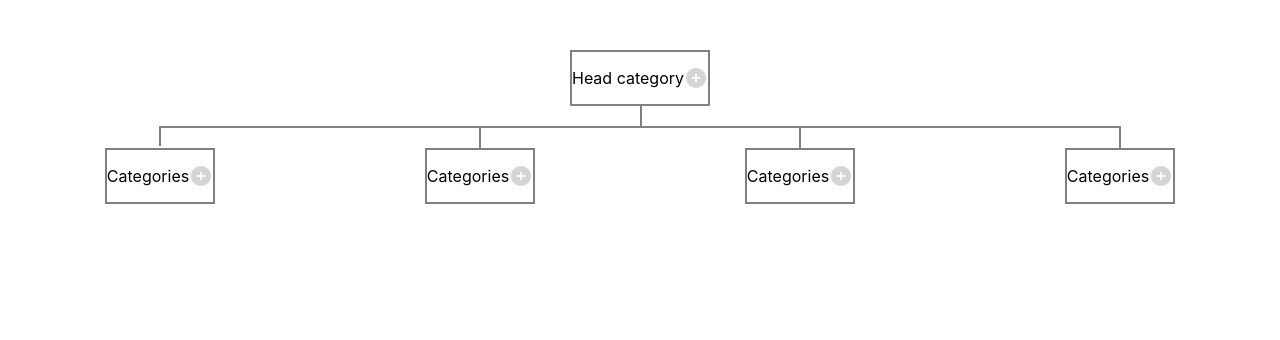
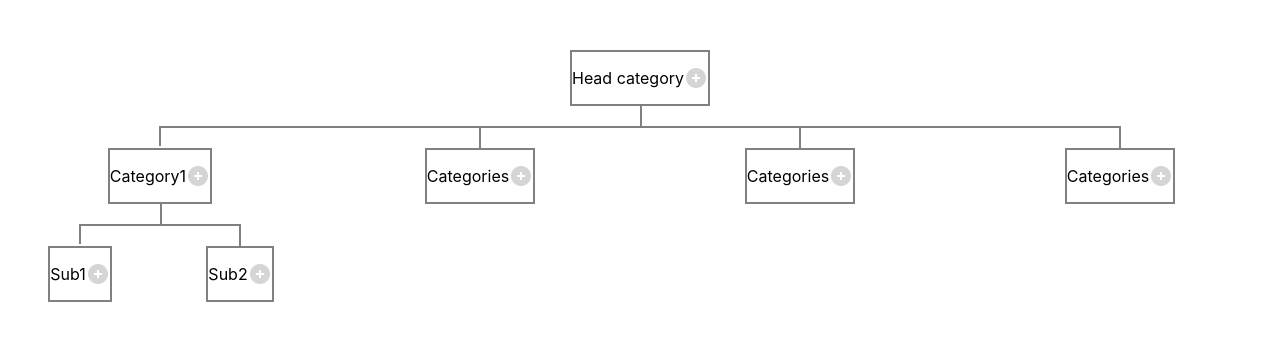
Before and after one commit to Amil032/test-task, a React (Create React App) app: page / in a window 1280 px wide. Shown: the top 340 px of the page. Built offline with nearby package versions, Linux system fonts and the light colour scheme.

Commit message:
added subcategories

```diff
--- a/src/App.tsx
+++ b/src/App.tsx
@@ -17,20 +17,52 @@ function App() {
 
         <div style={{ display: 'flex', justifyContent: 'space-between', width: '100%' }}>
 
-          <div style={{ width: '100%' }}>
-            <div style={{ backgroundColor: 'white', width: '100%' }}>
-              <div style={{ display: 'flex', alignItems: 'center', flexDirection: 'column' }}>
+
+          <div style={{ display: 'flex', flexDirection: 'column', backgroundColor: 'white', width: '100%' }}>
+
+            <div style={{ display: 'flex', alignItems: 'center', flexDirection: 'column' }}>
+              <div style={{ display: 'flex', width: '100%' }} >
+                <div style={{ height: '20px', width: '50%', borderRight: '2px solid gray' }}></div>
+                <div style={{ height: '20px', width: '50%', borderTop: '2px solid gray' }}></div>
+              </div>
+              <div style={{ display: 'flex', alignItems: 'center', border: '2px solid gray', width: 'fit-content' }}>
+                <p>Category1</p>
+                <img src={addIcon} alt="add" width='24px' height='24px' />
+              </div>
+              <div style={{ borderRight: '2px solid gray', width: '2px', height: '20px' }}></div>
+            </div>
+
+            {/* subCategory group */}
+            <div style={{ display: 'flex', justifyContent: 'space-between' }}>
+              {/* sub1 */}
+              <div style={{ display: 'flex', alignItems: 'center', flexDirection: 'column', width: '100%' }}>
                 <div style={{ display: 'flex', width: '100%' }} >
                   <div style={{ height: '20px', width: '50%', borderRight: '2px solid gray' }}></div>
                   <div style={{ height: '20px', width: '50%', borderTop: '2px solid gray' }}></div>
                 </div>
                 <div style={{ display: 'flex', alignItems: 'center', border: '2px solid gray', width: 'fit-content' }}>
-                  <p>Categories</p>
+                  <p>Sub1</p>
                   <img src={addIcon} alt="add" width='24px' height='24px' />
                 </div>
               </div>
+              {/* /sub1 */}
+
+              {/* sub2 */}
+              <div style={{ display: 'flex', alignItems: 'center', flexDirection: 'column', width: '100%' }}>
+                <div style={{ display: 'flex', width: '100%' }} >
+                  <div style={{ height: '20px', width: '50%', borderRight: '2px solid gray', borderTop: '2px solid gray' }}></div>
+                  <div style={{ height: '20px', width: '50%' }}></div>
+                </div>
+                <div style={{ display: 'flex', alignItems: 'center', border: '2px solid gray', width: 'fit-content' }}>
+                  <p>Sub2</p>
+                  <img src={addIcon} alt="add" width='24px' height='24px' />
+                </div>
+              </div>
+              {/* /sub2 */}
             </div>
+            {/* /subcategory */}
           </div>
+
 
 
 
```
